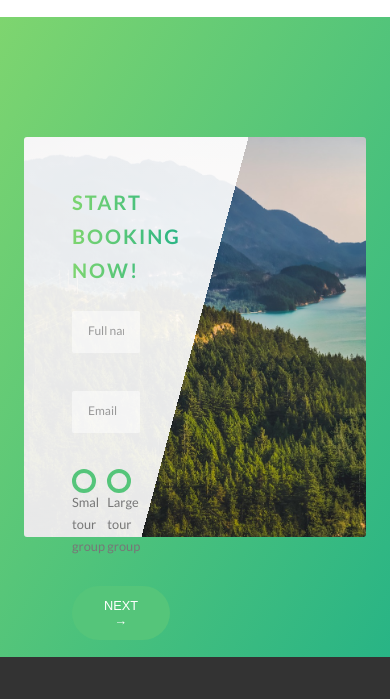
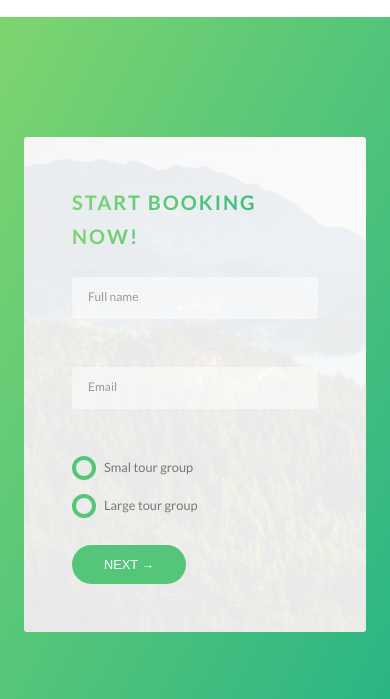
Before and after one commit to igorstojanovic91/css_natours, a website: page index.html in a window 390 px wide. Shown: the part 5920-6619 px from the top of the page. Drawn offline with Linux system fonts and the light colour scheme; grey boxes are pictures that could not be loaded.

Commit message:
Improving responsiveness of form

```diff
--- a/sass/components/_form.scss
+++ b/sass/components/_form.scss
@@ -30,6 +30,11 @@
             color: $color-grey-dark-2;
         }
 
+        @include respond(tab-port) {
+            width: 100%;
+            margin-bottom: 2rem;;
+        }
+
 
     }
 
@@ -51,6 +56,11 @@
     &__radio-group {
         width: 45%;
         display: inline-block;
+
+        @include respond(tab-port) {
+            width: 100%;
+            margin-bottom: 2rem;;
+        }
     }
 
     &__radio-input {
--- a/sass/pages/_home.scss
+++ b/sass/pages/_home.scss
@@ -57,10 +57,33 @@
     background-size: cover;
     border-radius: 3px;
     box-shadow: 0 1.5rem 4rem rbga($color-black, .5);
-    height: 50rem;
+
+    @include respond(tab-land) {
+        background-image: linear-gradient(105deg,
+        rgba($color-white, 0.9) 0%,
+        rgba($color-white, 0.9) 65%,
+        transparent 65%),
+        url(../img/nat-10.jpg);
+
+    }
+
+    @include respond(tab-port) {
+        background-image: linear-gradient(to right,
+        rgba($color-white, 0.9) 0%,
+        rgba($color-white, 0.9) 100%),
+        url(../img/nat-10.jpg);
+    }
 
     &__form {
         width: 50%;
         padding: 6rem;
+
+        @include respond(tab-land) {
+            width: 65%;
+        }
+
+        @include respond(tab-port) {
+            width: 100%;
+        }
     }
 }
```
Also changed, not shown: css/style.css.
